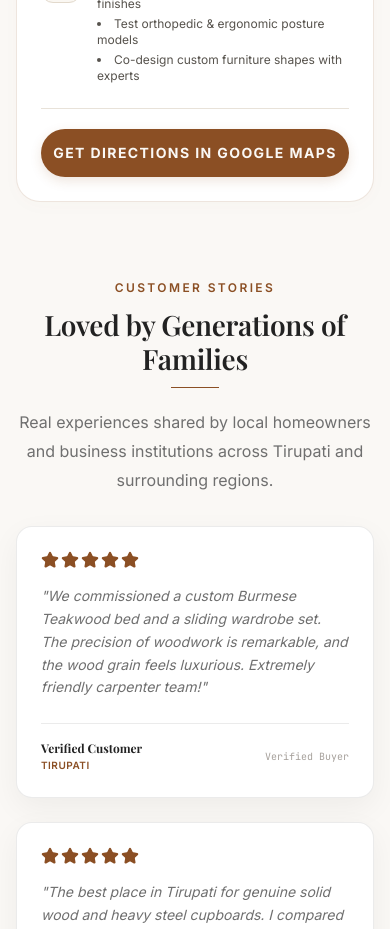
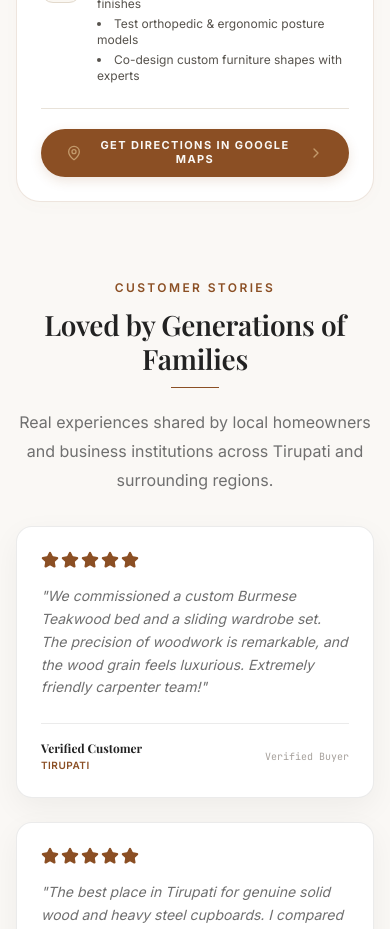
Before and after one commit to Shivanigundlapalli/bvs-enterprises-website, a React (Vite) app: page / in a window 390 px wide. Shown: the part 8540-9469 px from the top of the page. Built offline with nearby package versions, Linux system fonts and the light colour scheme; a web font is replaced by a local one.

Commit message:
fix: resolve button text overflow on mobile devices

```diff
--- a/src/components/ShowroomLocation.tsx
+++ b/src/components/ShowroomLocation.tsx
@@ -315,11 +315,11 @@ export default function ShowroomLocation({ settings, hideHeader = false }: Showr
                   href={mapSearchUrl}
                   target="_blank"
                   rel="noreferrer"
-                  className="btn-base btn-primary w-full gap-2 group/btn"
+                  className="btn-base btn-primary w-full gap-1.5 sm:gap-2 group/btn !whitespace-normal !h-auto min-h-[48px] py-3 px-3 sm:px-6 text-center"
                 >
-                  <MapPin className="w-4.5 h-4.5 text-[#C39A6B] group-hover/btn:scale-110 transition-transform" />
-                  <span>Get Directions in Google Maps</span>
-                  <ChevronRight className="w-4 h-4 text-[#C39A6B] group-hover/btn:translate-x-1 transition-transform" />
+                  <MapPin className="w-4 h-4 sm:w-4.5 sm:h-4.5 shrink-0 text-[#C39A6B] group-hover/btn:scale-110 transition-transform" />
+                  <span className="text-[11px] sm:text-sm leading-tight sm:leading-normal">Get Directions in Google Maps</span>
+                  <ChevronRight className="w-4 h-4 shrink-0 text-[#C39A6B] group-hover/btn:translate-x-1 transition-transform" />
                 </a>
 
               </div>
```
